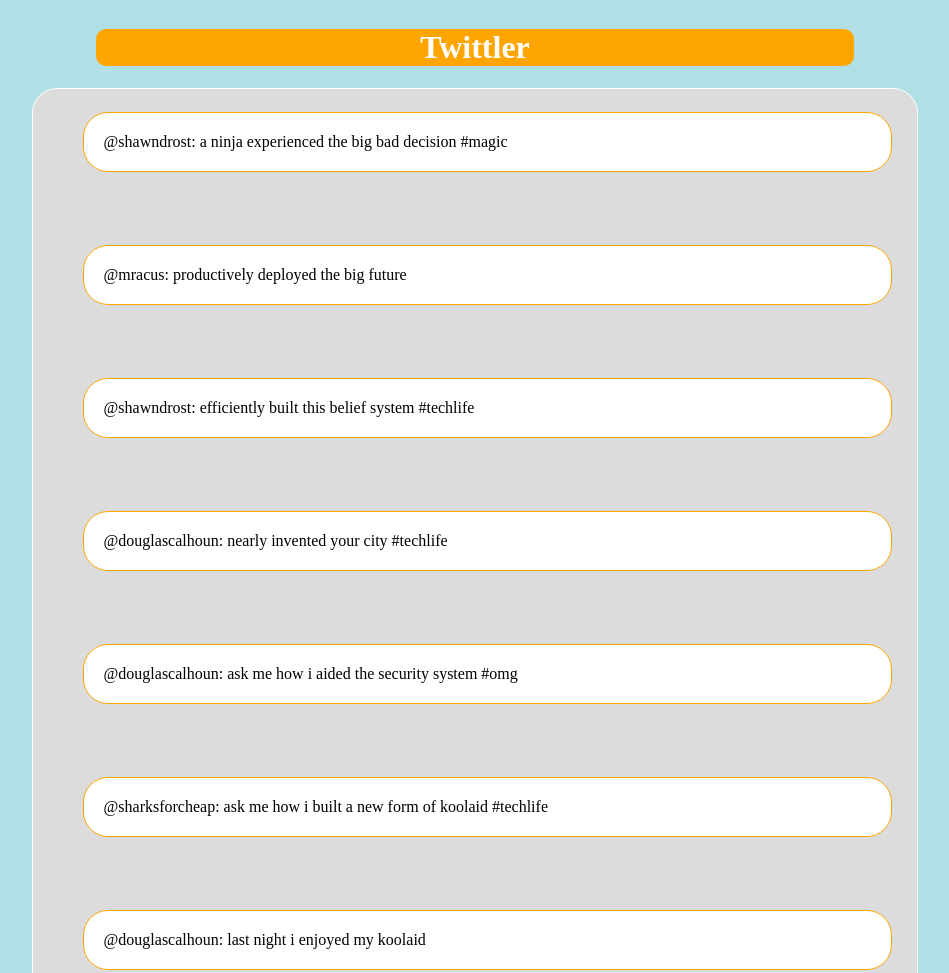
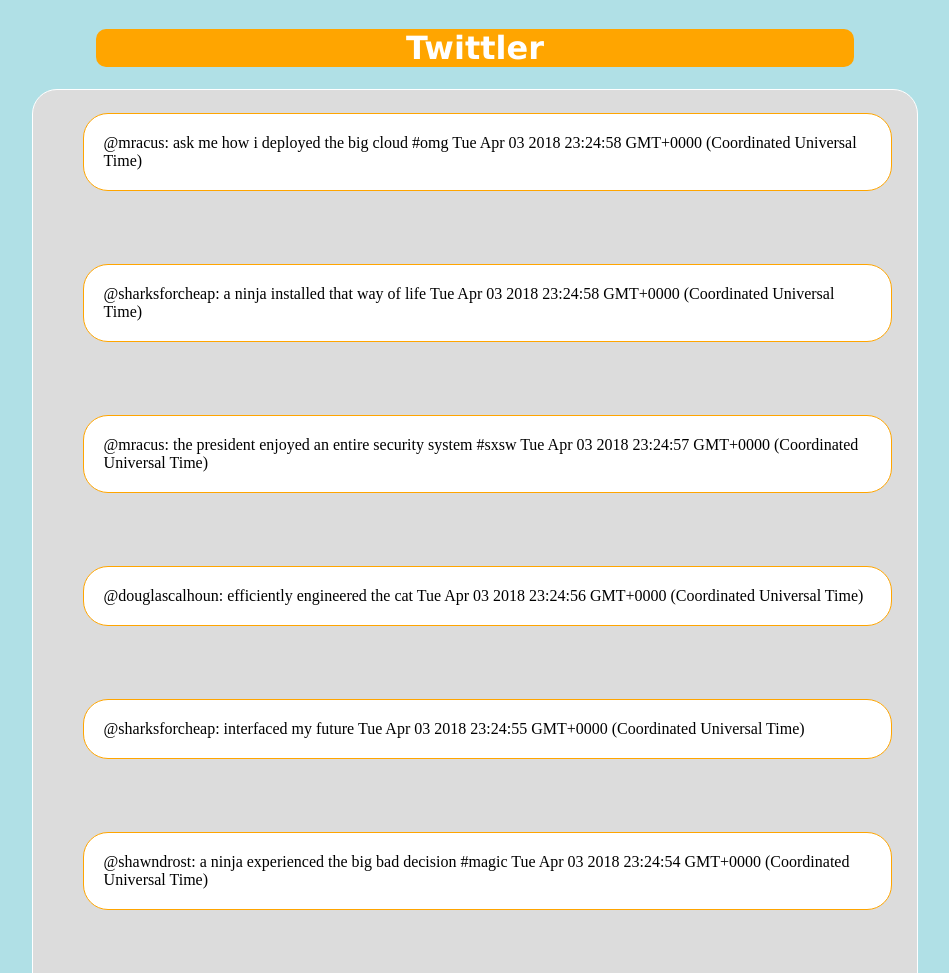
Before and after one commit to tonaramos/twittler, a plain HTML site: page index.html in a window 1280 px wide. Shown: the top 973 px of the page, without its empty margins (165-1114 px from the left). Drawn offline with Linux system fonts and the light colour scheme.

Commit message:
'added a continuos loading feedback'

```diff
--- a/index.html
+++ b/index.html
@@ -10,14 +10,6 @@
       flex-direction: column;
     }
 
- /*   h1 {
-      width: 500px
-      height: 100px;
-      border: 1px solid black;
-      display: flex;
-    }*/
-
-
     .newsfeedBoard {
       display: flex;
       width: 70%;
@@ -27,19 +19,17 @@
       align-self: center;
       border-radius: 25px;
       /*margin: 20px 50px 75px 100px;*/
-
     }
 
     #twittlerHeader {
       background-color: orange;
-      /*text-align: center*/
       width: 60%;
       display:flex;
       align-self: center;
       border-radius: 10px;
       justify-content: center;
-      color: white
-
+      color: white;
+      font-family: "Verdana";
 
     }
 
@@ -59,16 +49,12 @@
       margin: 23px 25px 50px 50px;
       display: flex;
       justify-content: flex-start;
-
-
     }
 
     </style>
 
     <script src="jquery.js"></script>
     <script src="data_generator.js"></script>
-
-
 
   </head>
   <body>
@@ -77,23 +63,26 @@
 
     <div class = "newsfeedBoard" >
       <script class="newsfeeds">
+
+        var runLoop = function () {
         $(document).ready(function(){
-          // var $body = $('body');
           var $div = $('div');
-          // $body.html('');
           $div.html('');
-
           var index = streams.home.length - 1;
           while(index >= 0){
             var tweet = streams.home[index];
             var $tweet = $('<div class=\"eachTweet\"></div>');
-            $tweet.text('@' + tweet.user + ': ' + tweet.message);
-            // $tweet.appendTo($body);
+            $tweet.text('@' + tweet.user + ': ' + tweet.message + ' ' + tweet.created_at);
             $tweet.appendTo($div)
             index -= 1;
           }
+        });
+        };
+        runLoop();
 
-        });
+        setInterval(function() {
+          runLoop();
+          }, 1000);
 
       </script>
     </div>
@@ -102,24 +91,3 @@
 
   </body>
 </html>
-
-<!--
-Home Page
-
-2 blocks
-
-1st block - logo + name
-2nd block - newsFeed
- - new blocks for each tweet
-   - each tweet should have a clickable username that will direct to the user's page
-
-User's page:
-
-2 blocks
-
-1st block - logo + userName
-2nd block - newsFeed
-- new blocks for each tweet (display only tweets generated by that user)
-
-
- -->
```
